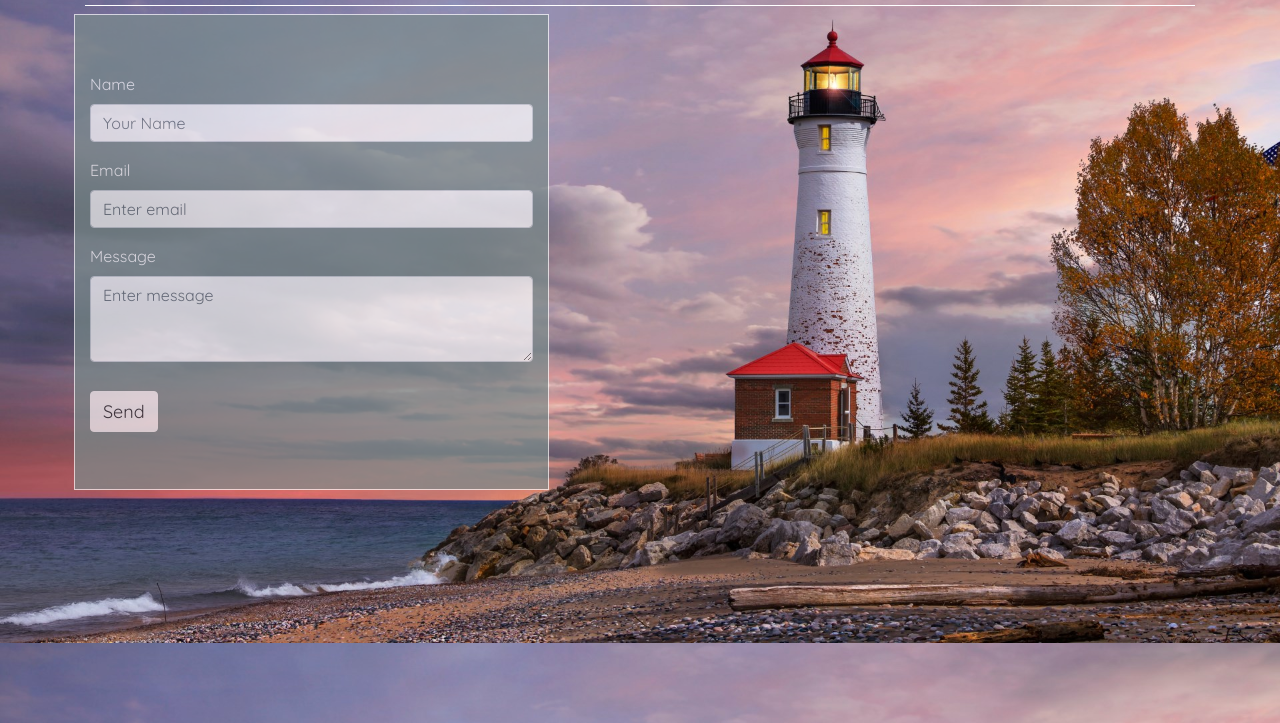
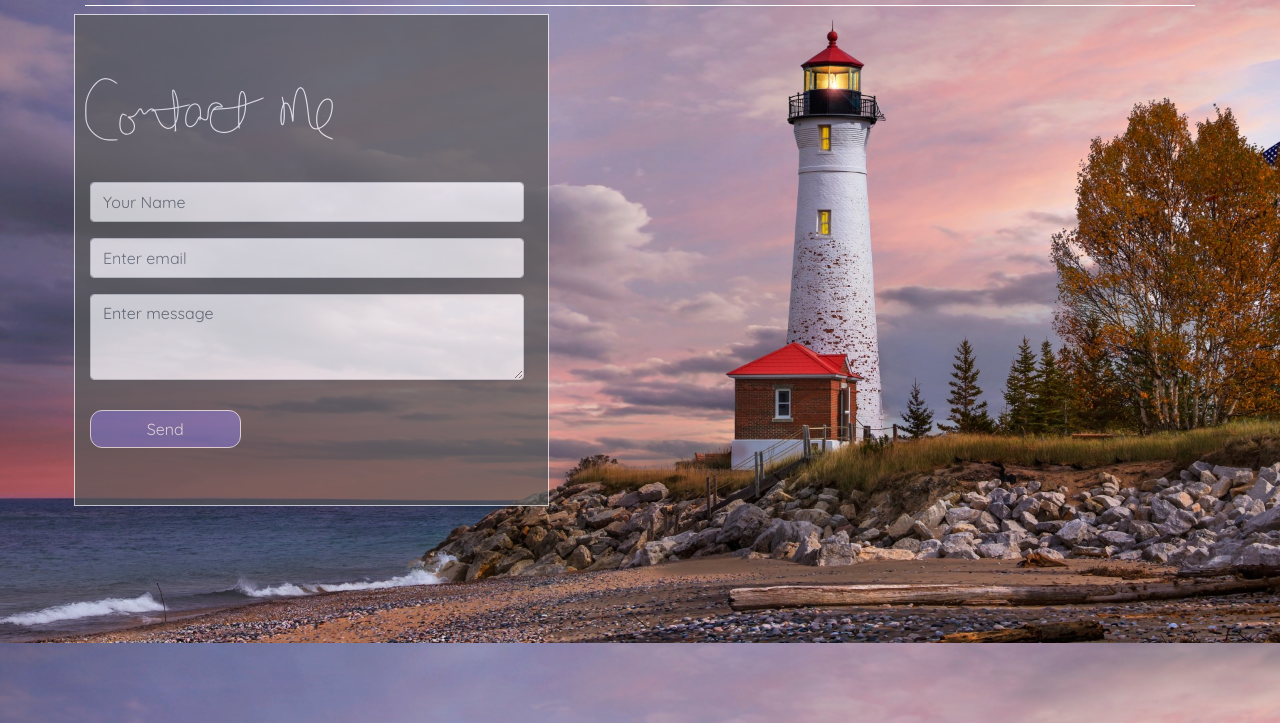
Before and after one commit to bcefarmer/responsivePortfolio, a plain HTML site: page contact.html in a window 1280 px wide. Shown: the part 77-800 px from the top of the page. Drawn offline with nearby package versions, Linux system fonts and the light colour scheme.

Commit message:
Color revisions on contact form

```diff
--- a/assets/styles_contact.css
+++ b/assets/styles_contact.css
@@ -19,13 +19,21 @@
           font-size: 20px;
     }
 
+
        article{
-          /* background-color: #175873; */
-          background-color:#7a8b8b;
+
+          background-color: #585858;
+          color: white;
           border: 1px solid white;
-           color: white;
+           color: black;
            opacity: 0.7;
-           padding-top: 1%;
+
+           display: flex;
+           flex-wrap: wrap;
+           justify-content: center;
+           align-items: center;
+           padding: 15px;
+
        }
 
 
@@ -34,15 +42,33 @@
           font-size: 16px;
        }
 
+       form{
+           padding-left: 5%;
+           padding-top: 35px;
+           color: white;
+       }
+
        .form-control{
            background-color: white;
            font-size: 16px;
+           width: 98%;
+           height: 40px;
        }
 
+
+
         .btn{
-           font-size: 18px;
-           margin-top: 3%;
-     }
+            display: flex;
+            justify-content: center;
+            align-items: center;
+            border-radius: 12px;
+            background-color: #7371b5;
+            color: white;
+            width: 34%;
+            margin-top: 30px;
+
+        }
+
 
      img{
            width: auto;
--- a/contact.html
+++ b/contact.html
@@ -28,22 +28,22 @@
 
                 <section class="mt-2 row">
                     <article class="col-sm-12 col-md-5 ml-1 mb-1" id="aboutWrapper">
-                        <!--
+
                         <div class="row mt-0" id="titleRow">
                             <img src="./assets/images/ContactMe.png" class="img-fluid titleCursive mt-0" alt="Phrase 'About Me' in Cursive">
 
-                        </div>-->
-                        <form>
+
+                        <form class="col-sm-12 col-md-12">
                             <div class="form-group form-group-sm">
-                              <label for="InputName1">Name</label>
+                              <!--<label for="InputName1">Name</label> -->
                               <input type="name" class="form-control " id="InputName1" aria-describedby="nameHelp" placeholder="Your Name">
                             </div>
                             <div class="form-group">
-                                <label for="InputEmail1">Email</label>
+                                <!--<label for="InputEmail1">Email</label> -->
                                 <input type="email" class="form-control" id="InputEmail1" aria-describedby="emailHelp" placeholder="Enter email">
                            </div>
                            <div class="form-group">
-                                <label for="InputMessage1">Message</label>
+                                <!--<label for="InputMessage1">Message</label>-->
                                 <textarea class="form-control" id="InputMessage1" rows="3" placeholder="Enter message"></textarea>
                        </div>
                        <button type="button submit" class="btn btn-light">Send</button>
```
